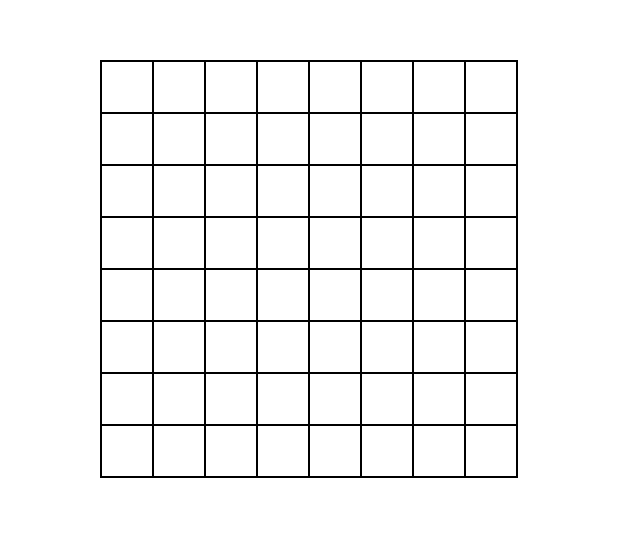
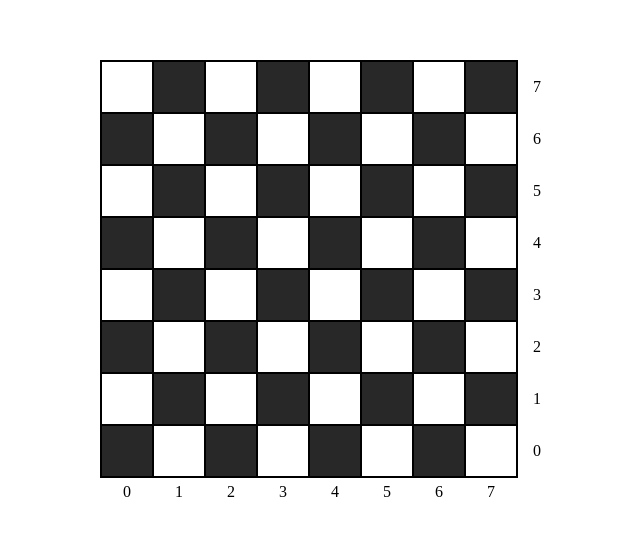
Before and after one commit to Miran-Mirantee/Knights-Travails, a website built with webpack: page src/index.html in a window 1280 px wide. Shown: the part 131-666 px from the top of the page, without its empty margins (331-971 px from the left). Built offline with nearby package versions, Linux system fonts and the light colour scheme.

Commit message:
Style the board

```diff
--- a/src/index.js
+++ b/src/index.js
@@ -5,14 +5,17 @@ const start = [];
 const dest = [];
 
 const createBoard = () => {
+  const board = document.querySelector(".board");
   for (let y = 7; y >= 0; y--) {
-    const board = document.querySelector(".board");
     const row = document.createElement("div");
     row.classList.add("row");
     board.append(row);
     for (let x = 0; x < 8; x++) {
       const tile = document.createElement("div");
       tile.classList.add("tile");
+      if ((x + y) % 2 === 0) {
+        tile.classList.add("black");
+      }
       row.append(tile);
       tile.addEventListener("click", () => {
         if (start.length === 0) {
@@ -27,6 +30,23 @@ const createBoard = () => {
       });
     }
   }
+  const numRow = document.createElement("div");
+  numRow.classList.add("numRow");
+  for (let i = 7; i >= 0; i--) {
+    const num = document.createElement("div");
+    num.classList.add("num");
+    num.textContent = i;
+    numRow.append(num);
+  }
+  const numCol = document.createElement("div");
+  numCol.classList.add("numCol");
+  for (let i = 0; i < 8; i++) {
+    const num = document.createElement("div");
+    num.classList.add("num");
+    num.textContent = i;
+    numCol.append(num);
+  }
+  board.append(numRow, numCol);
 };
 createBoard();
 
--- a/src/style.css
+++ b/src/style.css
@@ -12,6 +12,7 @@ body {
 }
 
 .board {
+  position: relative;
   display: grid;
   grid-template-rows: repeat(8, 1fr);
   border: 1px solid black;
@@ -21,9 +22,51 @@ body {
   border: 1px solid black;
   width: 50px;
   height: 50px;
+  cursor: pointer;
+}
+
+.tile.black {
+  background-color: #282828;
+}
+
+.tile:hover {
+  border-color: greenyellow;
+  box-shadow: 0 0 0 2px greenyellow;
+  z-index: 1;
 }
 
 .row {
   display: grid;
   grid-template-columns: repeat(8, 1fr);
 }
+
+.numCol,
+.numRow {
+  position: absolute;
+  display: grid;
+}
+
+.numRow {
+  grid-template-rows: repeat(8, 1fr);
+  right: -25px;
+}
+
+.numCol {
+  grid-template-columns: repeat(8, 1fr);
+  bottom: -25px;
+}
+
+.numRow > .num {
+  height: 50px;
+  align-items: center;
+}
+
+.numCol > .num {
+  width: 50px;
+  justify-content: center;
+}
+
+.num {
+  display: flex;
+  border: 1px solid transparent;
+}
```
Also changed, not shown: dist/index.bundle.js.
